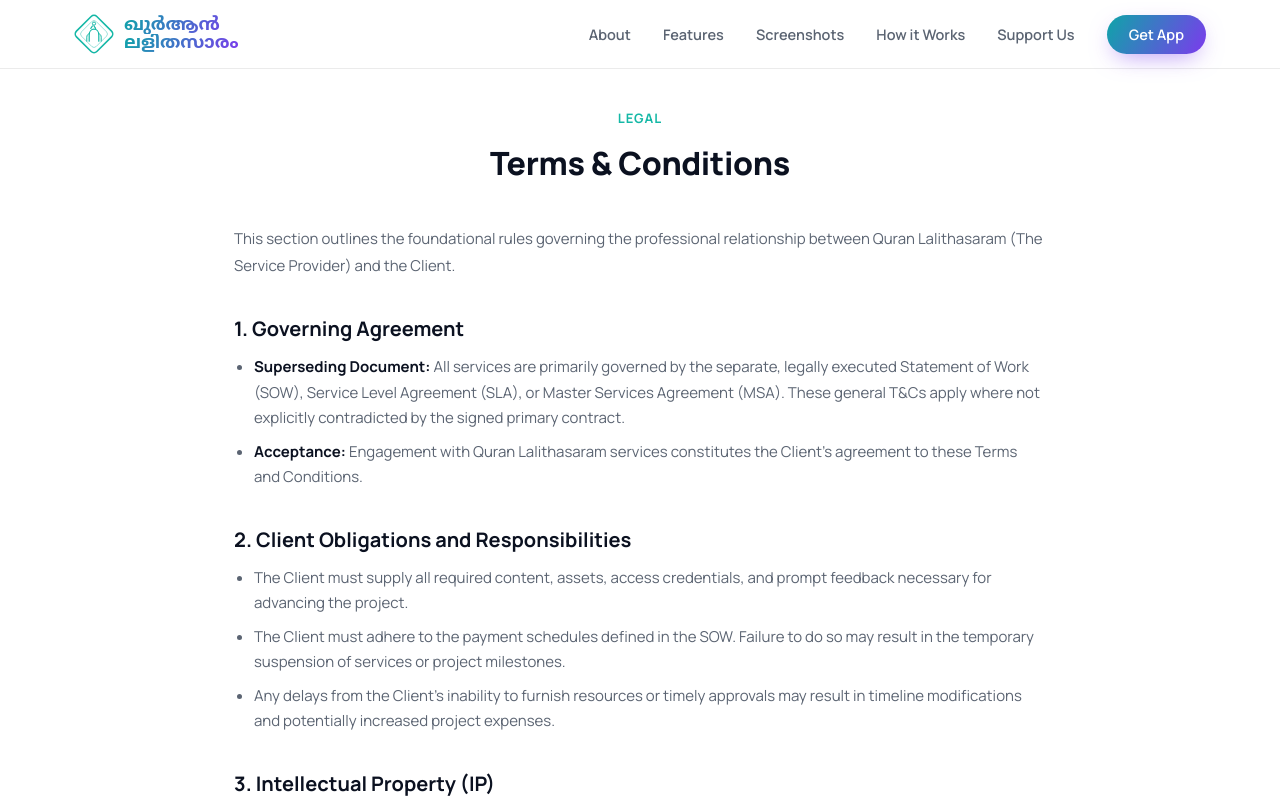
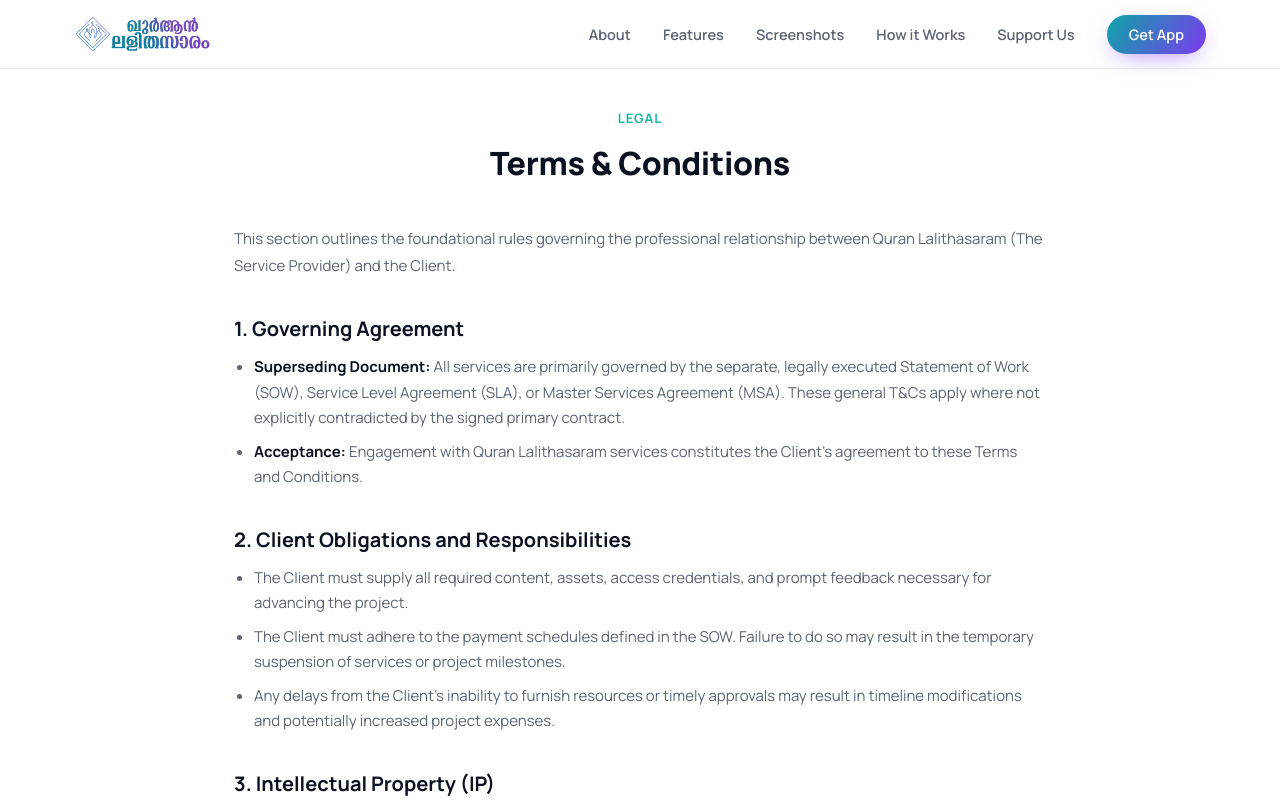
Before and after one commit to D4DX-DEVS/lalithasaram-landing, a React (Vite) app: page /terms-conditions in a window 1280 px wide. Shown: the top 800 px of the page. Built offline with nearby package versions, Linux system fonts and the light colour scheme.

Commit message:
Replace SVG logo with image; add Untitled.webp asset

```diff
--- a/src/components/Logo.jsx
+++ b/src/components/Logo.jsx
@@ -1,26 +1,7 @@
+import logoImg from '../assets/Untitled.webp'
+
 export default function Logo({ markSize = 40 }) {
   return (
-    <div className="logo">
-      <svg className="logo-mark" width={markSize} height={markSize} viewBox="0 0 100 100" fill="none">
-        <defs>
-          <linearGradient id="lg1" x1="0" y1="0" x2="100" y2="100">
-            <stop offset="0" stopColor="#14B8A6" />
-            <stop offset="1" stopColor="#9333EA" />
-          </linearGradient>
-        </defs>
-        <rect x="14" y="14" width="72" height="72" rx="10" transform="rotate(45 50 50)" stroke="url(#lg1)" strokeWidth="4" />
-        <rect x="24" y="24" width="52" height="52" rx="8" transform="rotate(45 50 50)" stroke="url(#lg1)" strokeWidth="2" opacity=".5" />
-        <path d="M50 30 l4 6 M46 30 l-4 6" stroke="url(#lg1)" strokeWidth="3" strokeLinecap="round" />
-        <circle cx="50" cy="24" r="4" stroke="url(#lg1)" strokeWidth="2.5" fill="none" />
-        <path d="M38 68 v-16 c0-8 5-14 12-14 s12 6 12 14 v16" stroke="url(#lg1)" strokeWidth="3" strokeLinecap="round" fill="none" />
-        <path d="M32 68 v-10 c0-5 3-9 7-9" stroke="url(#lg1)" strokeWidth="2.5" strokeLinecap="round" fill="none" />
-        <path d="M68 68 v-10 c0-5 -3-9 -7-9" stroke="url(#lg1)" strokeWidth="2.5" strokeLinecap="round" fill="none" />
-        <line x1="30" y1="68" x2="70" y2="68" stroke="url(#lg1)" strokeWidth="3" strokeLinecap="round" />
-      </svg>
-      <div className="logo-word">
-        <span className="grad-text">ഖുർആൻ</span>
-        <span className="grad-text ml">ലളിതസാരം</span>
-      </div>
-    </div>
+    <img src={logoImg} alt="Quran Lalithasaram" className="logo" style={{ height: markSize, width: 'auto' }} />
   )
 }
--- a/src/index.css
+++ b/src/index.css
@@ -48,10 +48,7 @@ nav{
   display:flex; align-items:center; justify-content:space-between;
   padding:14px 24px; max-width:1180px; margin:0 auto;
 }
-.logo{display:flex; align-items:center; gap:10px;}
-.logo-mark{width:40px; height:40px;}
-.logo-word{font-weight:800; font-size:18px; line-height:1.1;}
-.logo-word span{display:block;}
+.logo{display:block;}
 .nav-links{display:flex; gap:32px; align-items:center;}
 .nav-links a{
   font-size:14.5px; font-weight:600; color:var(--text-dim); transition:color .2s;
```
Also changed, not shown: src/assets/Untitled.webp (added).
